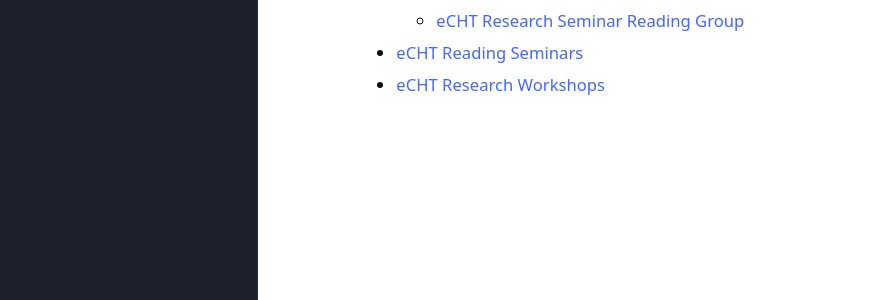
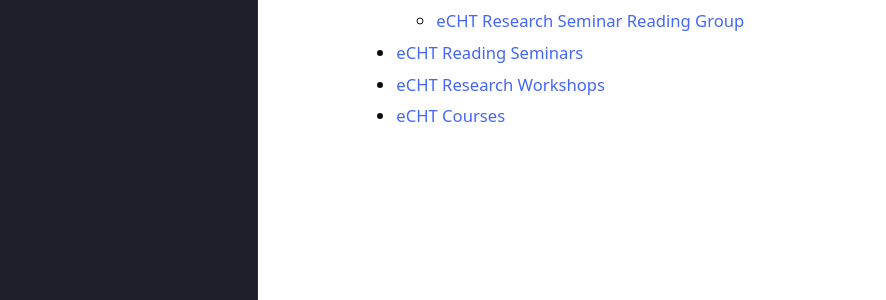
Before and after one commit to eCHTorc/eCHTorc.github.io, a Jekyll site: the page built from index.md, in a window 1280 px wide. Shown: the part 548-848 px from the top of the page, without its empty margins (43-929 px from the left). Built offline with Jekyll 4.4.1, drawn with Linux system fonts in a browser that asks for light colours; our own code applies the rules of GitHub Pages for plain Markdown files.

Commit message:
Update index.md

```diff
--- a/index.md
+++ b/index.md
@@ -16,4 +16,6 @@ The electronic Computational Homotopy Theory (eCHT) online research community sp
   <li> <a href="https://echtorc.github.io/eCHT-reading-seminars/"> eCHT Reading Seminars </a> </li>
 
   <li> <a href="https://echtorc.github.io/eCHT-research-workshops"> eCHT Research Workshops </a> </li>
+
+  <li> <a href="https://echtorc.github.io/eCHT-courses"> eCHT Courses </a> </li>
 </ul>
```
